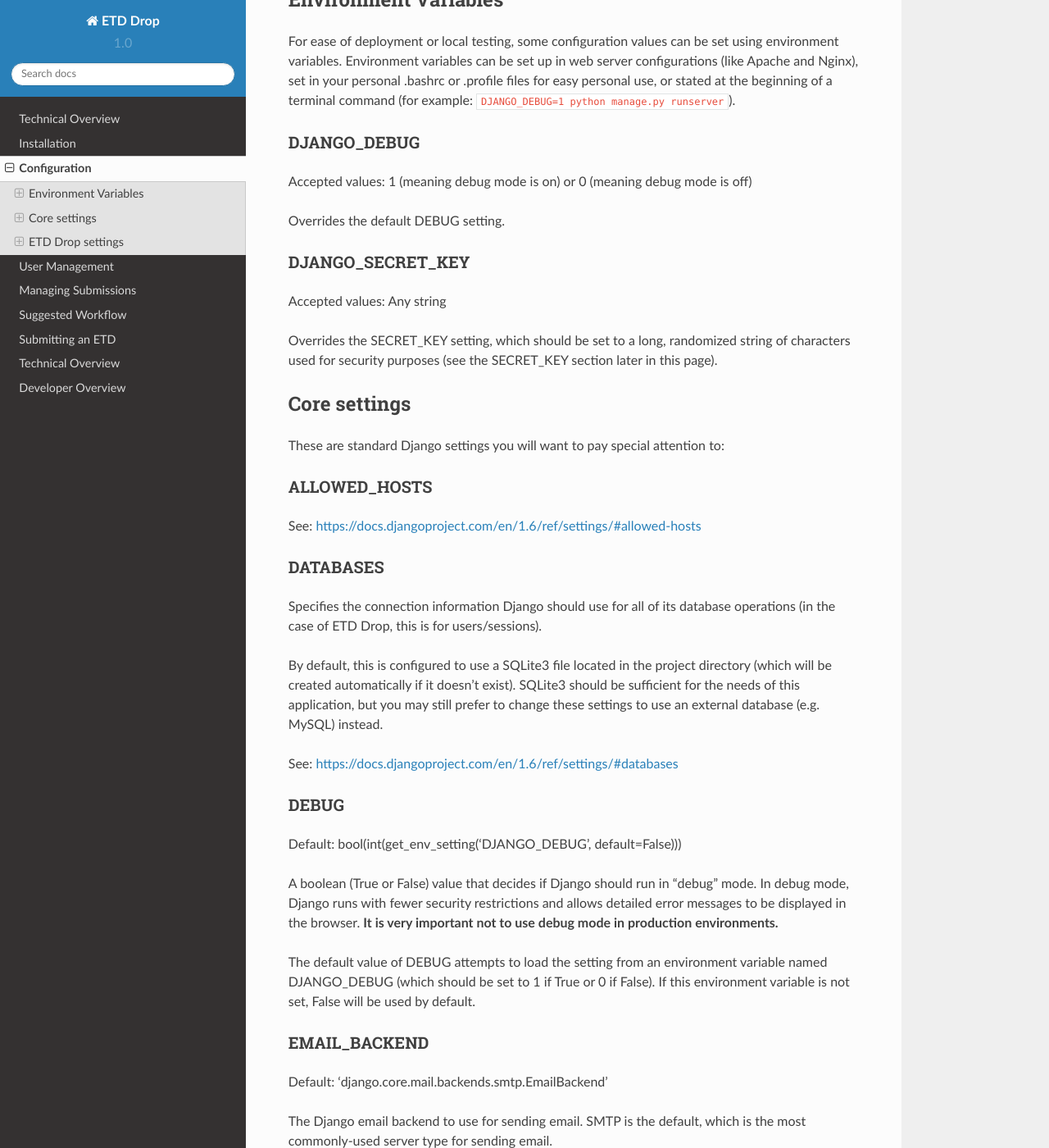
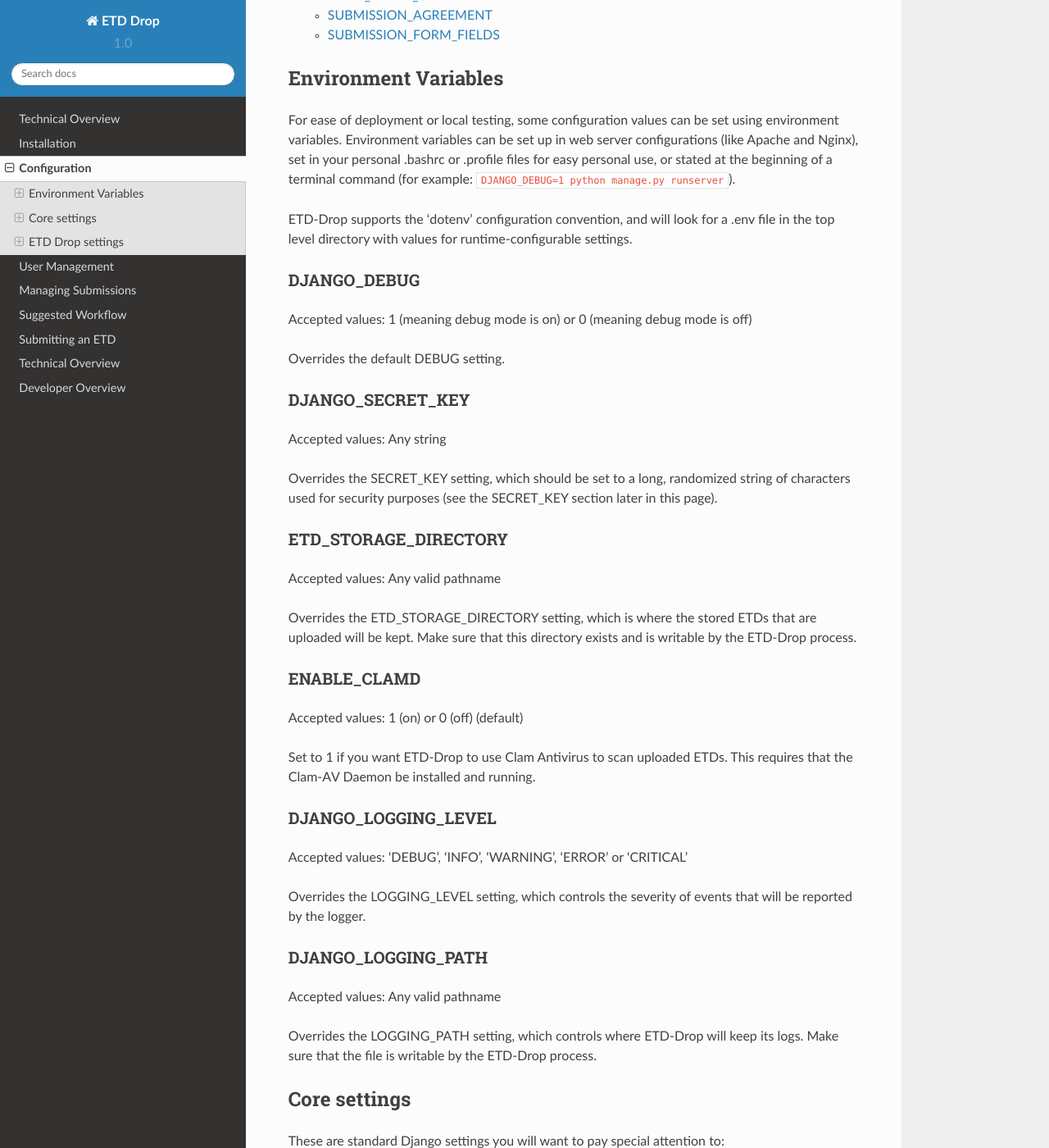
Before and after one commit to MetaArchive/etd-drop, a Sphinx documentation site: the page built from docs/source/configuration.rst, in a window 1280 px wide and 1400 px high, scrolled down 994 px. Shown: the whole window at 82% size. Built offline with Sphinx 7.4.7 and the Read the Docs theme 2.0.0, drawn with Linux system fonts in a browser that asks for light colours; some of the changed text lies outside the part shown.

Commit message:
Integrated settings with dotenv format. Updated RST docs

```diff
--- a/docs/source/configuration.rst
+++ b/docs/source/configuration.rst
@@ -18,6 +18,10 @@
 or .profile files for easy personal use, or stated at the beginning of a
 terminal command (for example: ``DJANGO_DEBUG=1 python manage.py runserver``).
 
+ETD-Drop supports the 'dotenv' configuration convention, and will look for a
+.env file in the top level directory with values for runtime-configurable
+settings.
+
 DJANGO_DEBUG
 ------------
 
@@ -33,6 +37,40 @@
 Overrides the SECRET_KEY setting, which should be set to a long, randomized
 string of characters used for security purposes (see the SECRET_KEY section
 later in this page).
+
+ETD_STORAGE_DIRECTORY
+---------------------
+
+Accepted values: Any valid pathname
+
+Overrides the ETD_STORAGE_DIRECTORY setting, which is where the stored
+ETDs that are uploaded will be kept. Make sure that this directory exists
+and is writable by the ETD-Drop process.
+
+ENABLE_CLAMD
+------------
+
+Accepted values: 1 (on) or 0 (off) (default)
+
+Set to 1 if you want ETD-Drop to use Clam Antivirus to scan uploaded ETDs.
+This requires that the Clam-AV Daemon be installed and running.
+
+DJANGO_LOGGING_LEVEL
+--------------------
+
+Accepted values: 'DEBUG', 'INFO', 'WARNING', 'ERROR' or 'CRITICAL'
+
+Overrides the LOGGING_LEVEL setting, which controls the severity of events
+that will be reported by the logger.
+
+DJANGO_LOGGING_PATH
+-------------------
+
+Accepted values: Any valid pathname
+
+Overrides the LOGGING_PATH setting, which controls where ETD-Drop will
+keep its logs. Make sure that the file is writable by the ETD-Drop
+process.
 
 Core settings
 =============
--- a/docs/source/installation.rst
+++ b/docs/source/installation.rst
@@ -33,8 +33,12 @@
    your user's home directory.
 2. ``cd`` into this repository's directory.
 3. Create a new virtual environment here: ``virtualenv.py venv``
+4. Copy ``etd_drop/settings.py.example`` to ``etd_drop/settings.py``.
 4. Edit ``etd_drop/settings.py`` in a code or plain text editor and set up your
    any settings you need to override (see the Configuration section below).
+5. Copy ``etd_drop/env_example`` to ``etd_drop/.env``.
+6. Edit ``etd_drop/.env`` with a text editor and configure the settings
+   to your desired setup.
 
 Each Time You Begin a New Work Session
 --------------------------------------
@@ -163,4 +167,4 @@
 
     sudo service nginx restart
     cd /srv/django/etd-drop
-    sudo /srv/venv/etd-drop/bin/gunicorn -b unix:/tmp/gunicorn.sock etd_drop.wsgi:application
+    sudo DOTENV=/srv/django/etd-drop/.env /srv/venv/etd-drop/bin/gunicorn -b unix:/tmp/gunicorn.sock etd_drop.wsgi:application
--- a/requirements.txt
+++ b/requirements.txt
@@ -10,6 +10,7 @@
 billiard==3.3.0.18
 celery==3.1.13
 dicttoxml==1.3.1
+django-dotenv==1.2
 docutils==0.11
 gunicorn==18.0
 ipython==2.2.0
```
Also changed, not shown: manage.py (+8 -0 lines), 4 other files.
